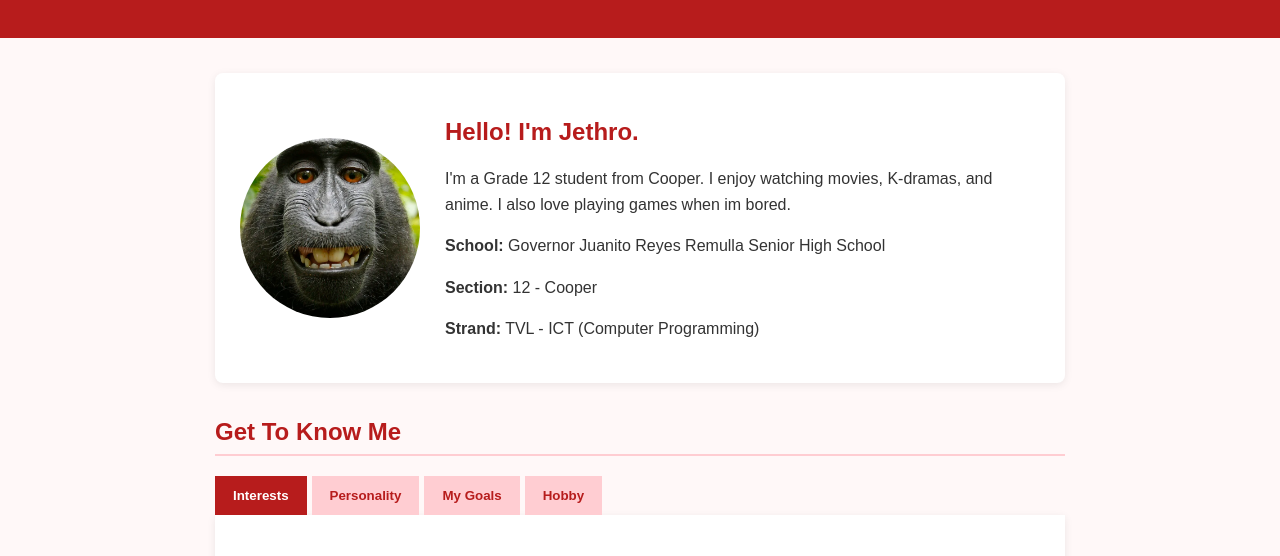
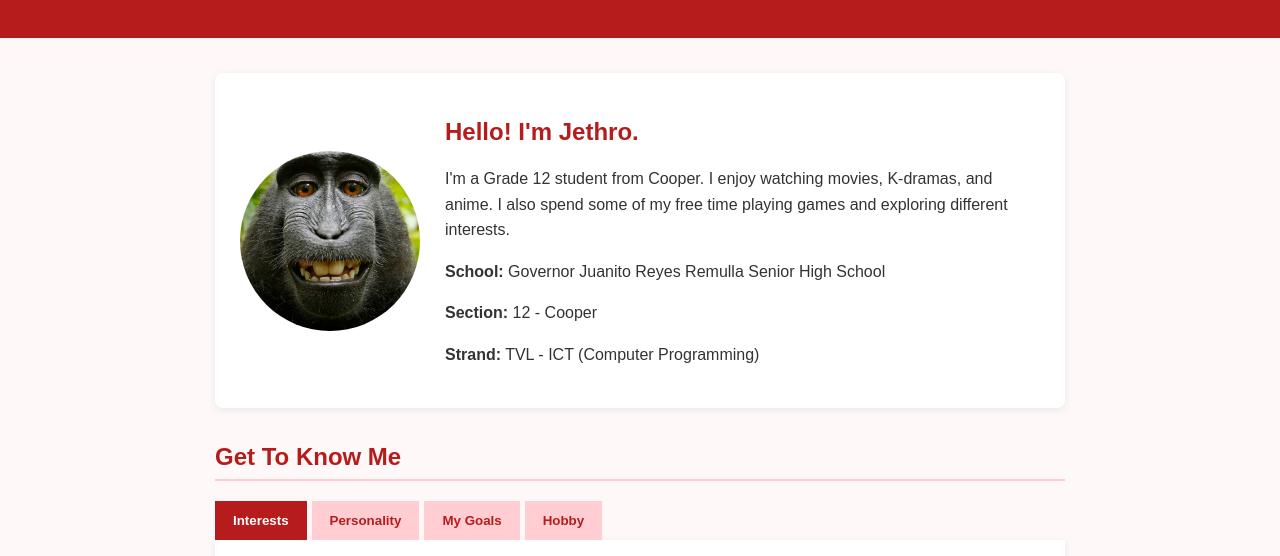
Before and after one commit to Yamadaaa1/New_Website, a plain HTML site: page about.html in a window 1280 px wide. Shown: the part 180-736 px from the top of the page. Drawn offline with nearby package versions, Linux system fonts and the light colour scheme.

Commit message:
Update about.html

```diff
--- a/about.html
+++ b/about.html
@@ -40,7 +40,8 @@
           <h2>Hello! I'm Jethro.</h2>
           <p>
             I'm a Grade 12 student from Cooper. I enjoy watching movies,
-            K-dramas, and anime. I also love playing games when im bored.
+            K-dramas, and anime. I also spend some of my free time playing games
+            and exploring different interests.
           </p>
 
           <p>
```
